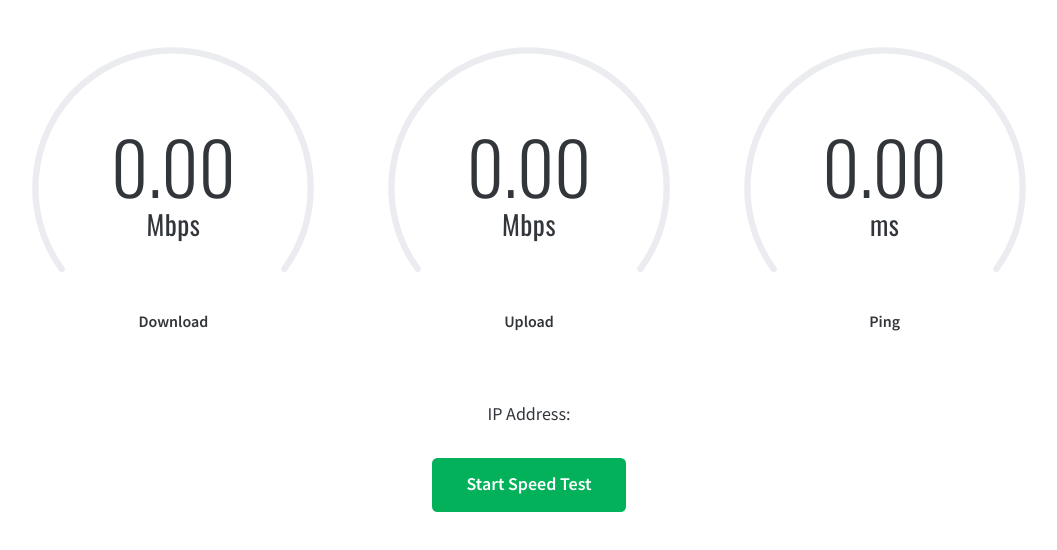
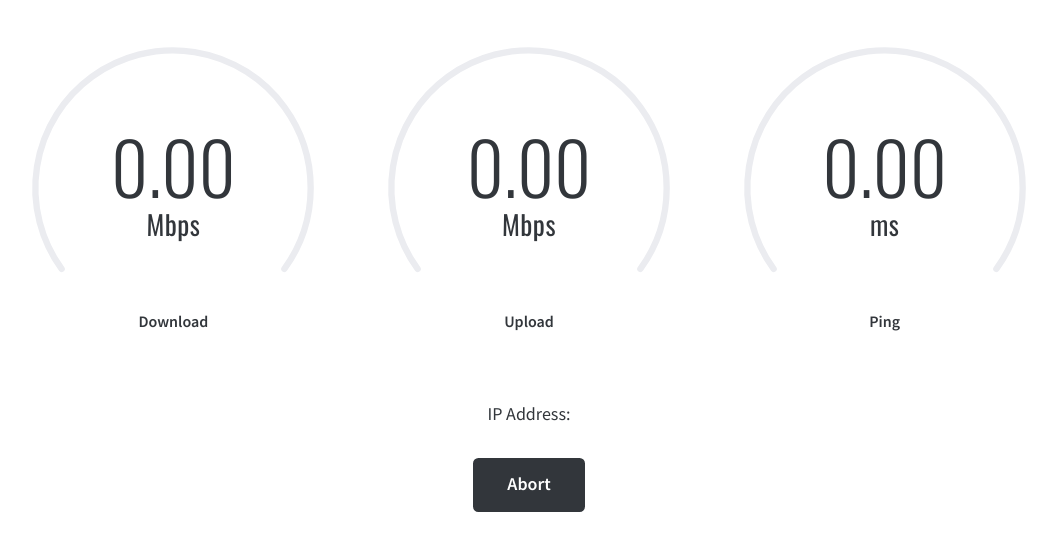
Before and after one commit to IbrahimDevX/speeed, a plain HTML site: page index.html in a window 1280 px wide. Both pictures are taken after a click on the element 639 px from the left and 625 px from the top of the page. Shown: the part 140-690 px from the top of the page, without its empty margins (111-1168 px from the left). Drawn offline with nearby package versions, Linux system fonts and the light colour scheme.

Commit message:
Update index.html

```diff
--- a/index.html
+++ b/index.html
@@ -272,7 +272,7 @@ function startStop(){
 		initUI();
 	}else{
 		//test is not running, begin
-		w=new Worker('https://speedtest.frankfurt.linode.com/speedtest_worker.min.js');
+		w=new Worker('speedtest_worker.min.js');
 		w.postMessage('start'); //Add optional parameters as a JSON object to this command
 		I("startStopBtn").className="running";
 		w.onmessage=function(e){
```
